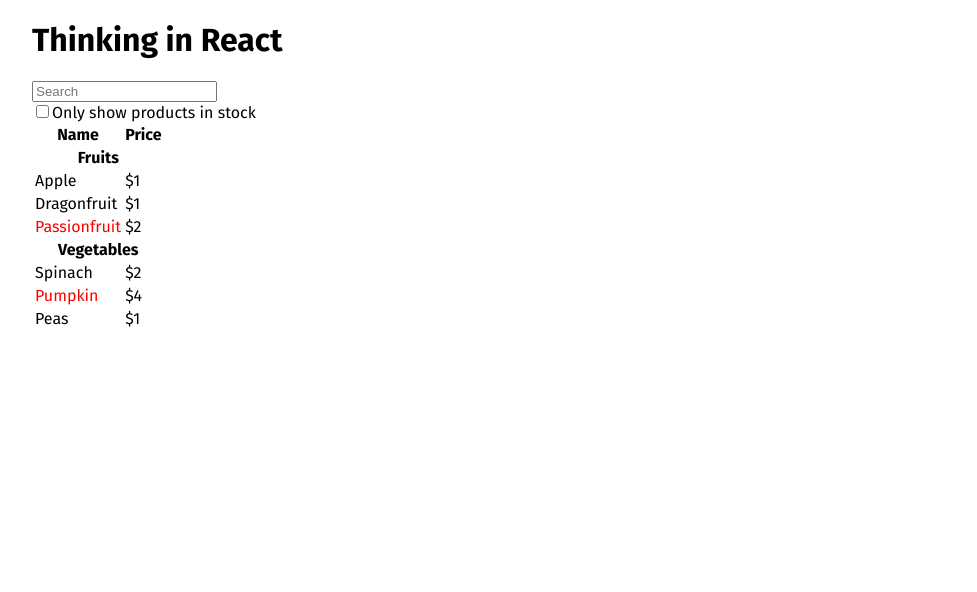
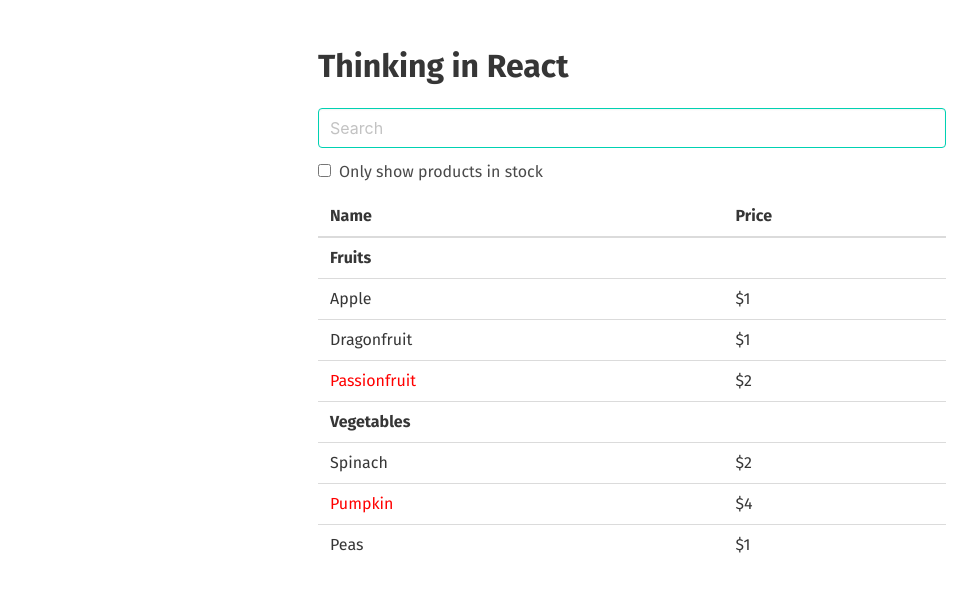
Before and after one commit to moive/thinking-react-ts-vite, a React (Vite) app: page / in a window 1280 px wide. Shown: the top 592 px of the page, without its empty margins (8-985 px from the left). Built offline with nearby package versions, Linux system fonts and the light colour scheme.

Commit message:
styling project

```diff
--- a/index.html
+++ b/index.html
@@ -8,6 +8,7 @@
     <link rel="preconnect" href="https://fonts.googleapis.com">
     <link rel="preconnect" href="https://fonts.gstatic.com" crossorigin>
     <link href="https://fonts.googleapis.com/css2?family=Fira+Sans:wght@400;500;700&display=swap" rel="stylesheet">
+    <link rel="stylesheet" href="https://cdn.jsdelivr.net/npm/bulma@0.9.3/css/bulma.min.css">
   </head>
   <body>
     <div id="root"></div>
--- a/src/App.tsx
+++ b/src/App.tsx
@@ -12,7 +12,7 @@ const products:IProduct[] = [
 
 const App = () => {
   return (
-	<div className="container">
+	<div className="columns">
 		<FilterableProductTable products={products} />
 	</div>
   )
--- a/src/components/FilterableProductTable.tsx
+++ b/src/components/FilterableProductTable.tsx
@@ -14,8 +14,8 @@ const FilterableProductTable: FC<Props> = ({products, title}) => {
 	const [filterText, setFilterText] = useState('');
 	const [inStockOnly, setInStockOnly] = useState(false);
 	return (
-		<>
-			<h1>{title}</h1>
+		<div className='mt-6 column is-half is-offset-one-quarter'>
+			<h1 className='title'>{title}</h1>
 			<SearchBar
 				filterText={filterText}
 				inStockOnly={inStockOnly}
@@ -27,7 +27,7 @@ const FilterableProductTable: FC<Props> = ({products, title}) => {
 				filterText={filterText}
 				inStockOnly={inStockOnly}
 			/>
-		</>
+		</div>
 	)
 }
 
--- a/src/components/ProductTable.tsx
+++ b/src/components/ProductTable.tsx
@@ -42,7 +42,7 @@ const ProductTable: FC<Props> = ({products, filterText, inStockOnly}) => {
 
 	return (
 		<div>
-			<table>
+			<table className='table is-fullwidth is-hoverable'>
 				<thead>
 					<tr>
 						<th>Name</th>
--- a/src/components/SearchBar.tsx
+++ b/src/components/SearchBar.tsx
@@ -15,13 +15,15 @@ const SearchBar: FC<Props> = ({filterText, inStockOnly, onFilterTextChange, onIn
 				    type="text"
 				    placeholder='Search'
 					value={filterText}
+					className="input is-primary"
 					onChange={(e) => onFilterTextChange(e.target.value)}
 				/>
 			</div>
-			<div>
-				<label>
+			<div className='my-3'>
+				<label className='checkbox'>
 					<input
 					    type="checkbox"
+						className='checkbox mr-2'
 						checked={inStockOnly}
 						onChange={(e) => onInStockOnlyChange(e.target.checked)}
 					/>
--- a/src/scss/_site.scss
+++ b/src/scss/_site.scss
@@ -3,7 +3,7 @@ body{
 	font-size: 16px;
 }
 
-.container{
-	max-width: 1200px;
-	margin: 0 auto;
-}
+// .container{
+// 	max-width: 1200px;
+// 	margin: 0 auto;
+// }
```
